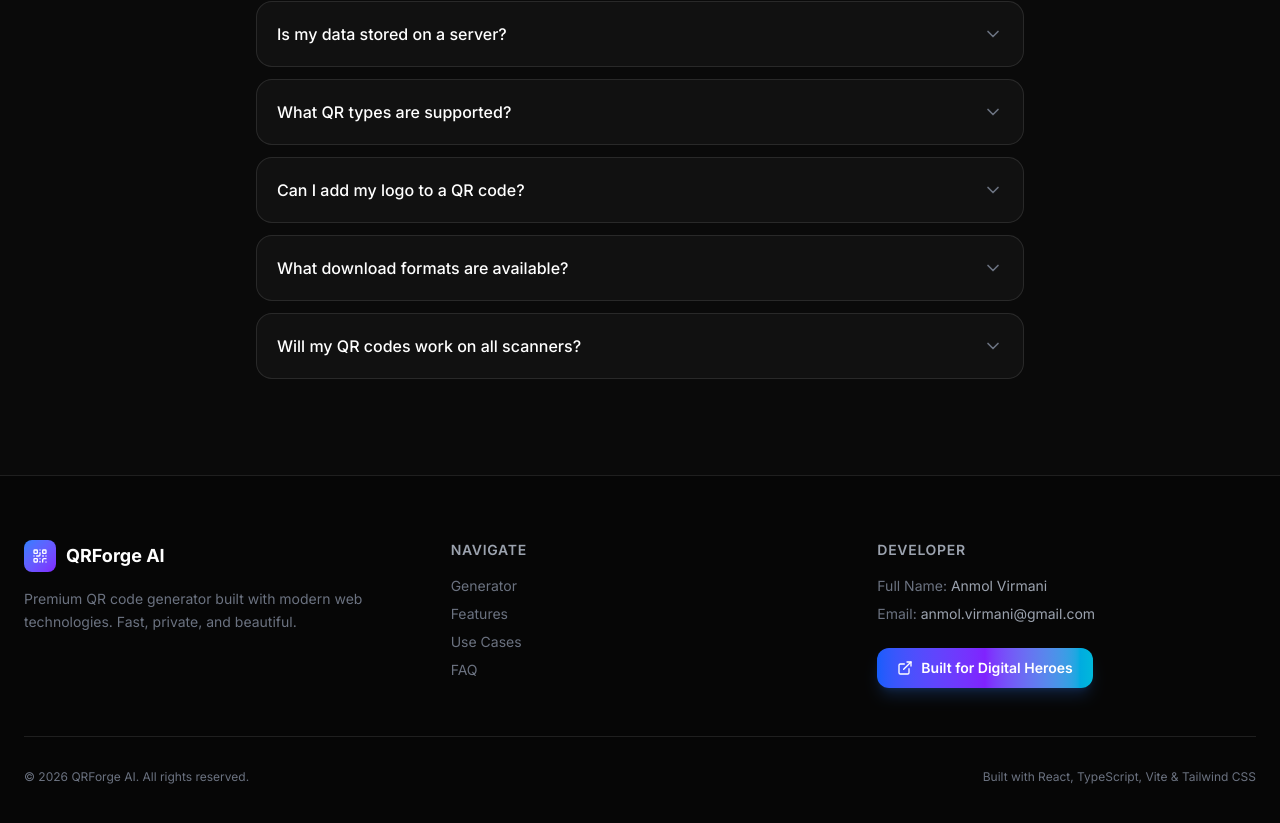
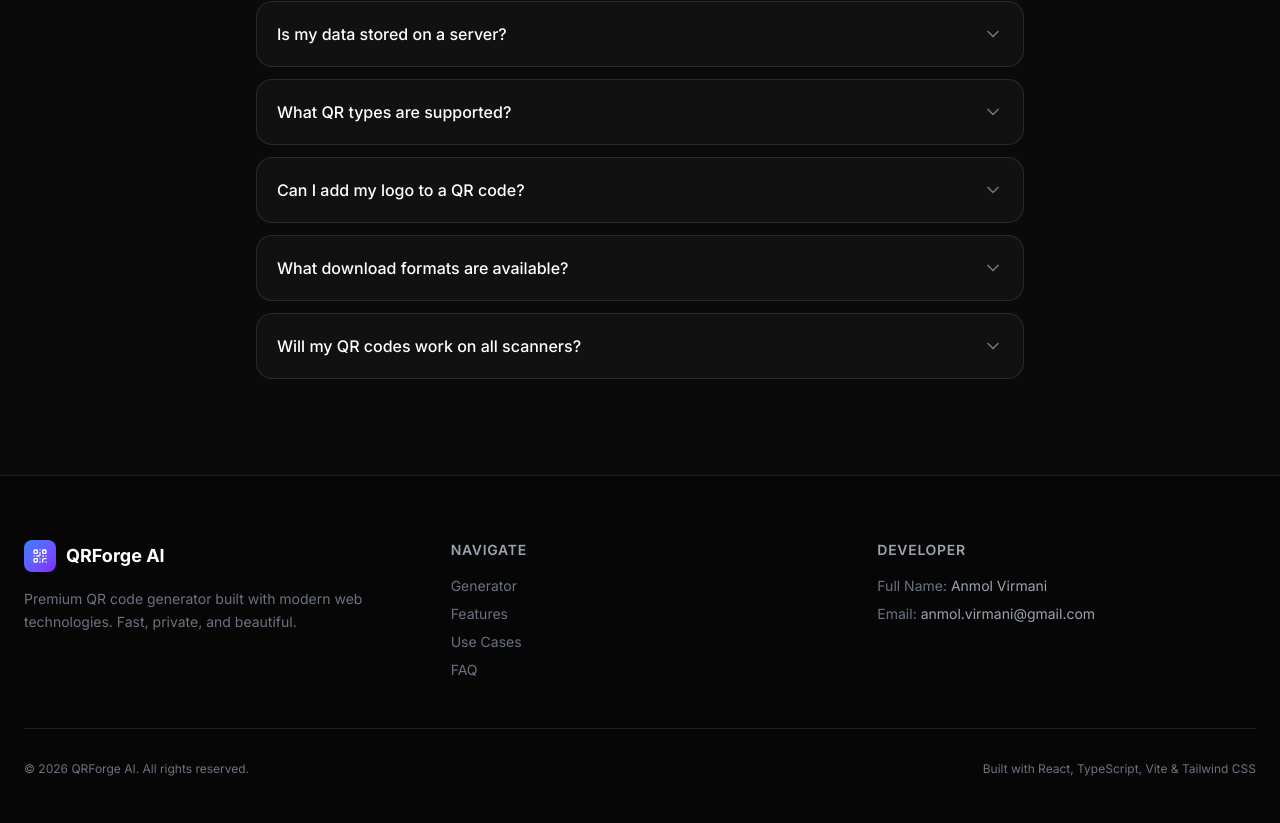
Before and after one commit to anmol12-gib/qrforge-ai, a React (Vite) app: page / in a window 1280 px wide. Shown: the part 4047-4870 px from the top of the page. Built offline with nearby package versions, Linux system fonts and the light colour scheme.

Commit message:
fix: footer

```diff
--- a/src/components/layout/Footer.tsx
+++ b/src/components/layout/Footer.tsx
@@ -52,17 +52,7 @@ export function Footer() {
                 </a>
               </p>
             </div>
-            <div className="mt-6">
-              <Button
-                variant="primary"
-                size="md"
-                icon={<ExternalLink className="w-4 h-4" />}
-                onClick={() => window.open('https://digitalheroesco.com', '_blank', 'noopener,noreferrer')}
-                aria-label="Built for Digital Heroes — opens digitalheroesco.com"
-              >
-                Built for Digital Heroes
-              </Button>
-            </div>
+
           </div>
         </div>
 
```
